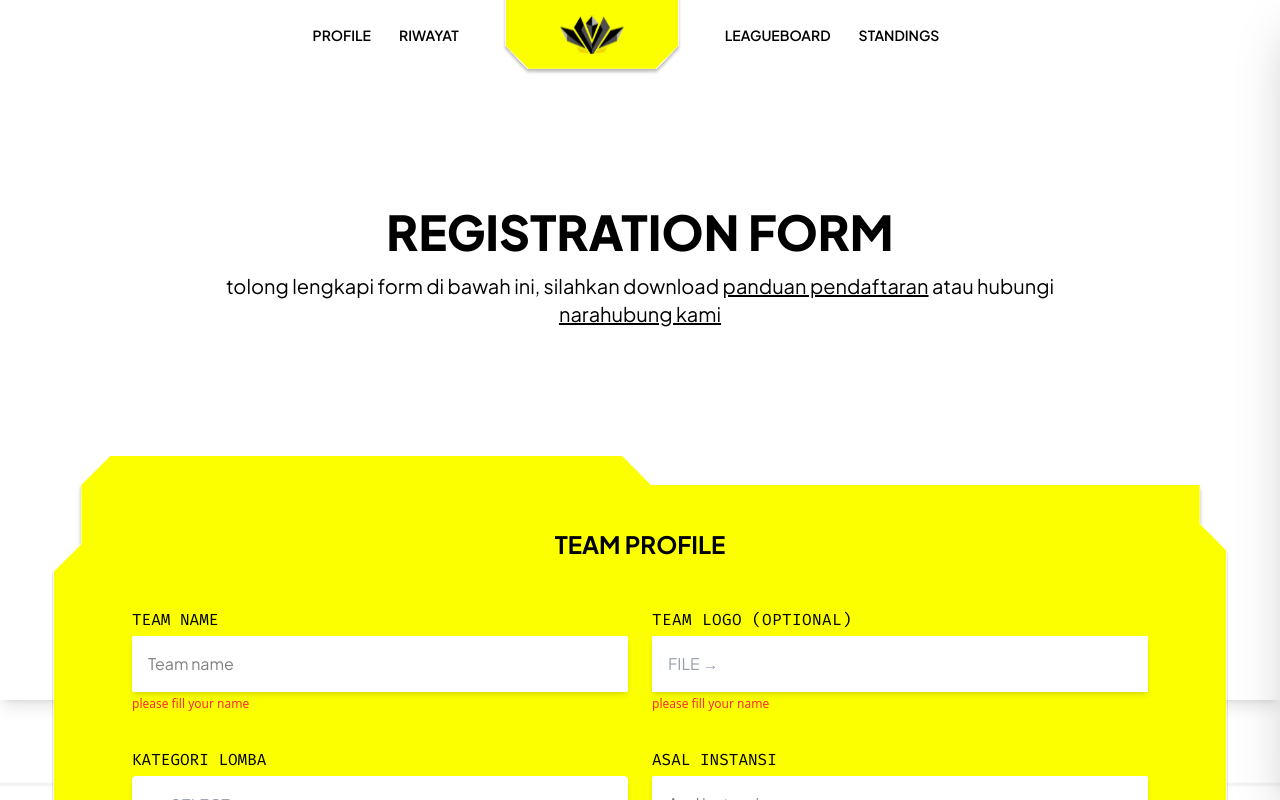
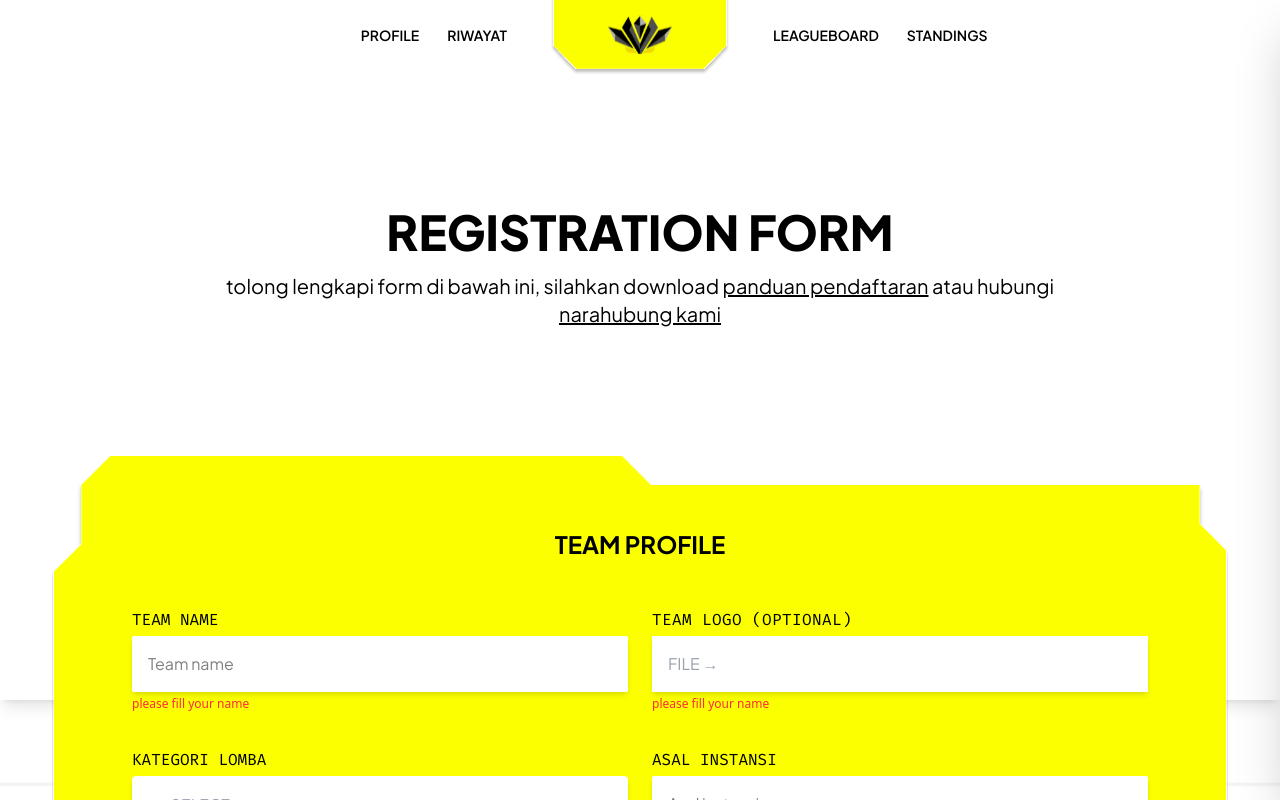
Before and after one commit to Dinus-Robotic-Club/fe-roboco, a Next.js app: page /dashboard/register in a window 1280 px wide. Shown: the top 800 px of the page. Built offline with nearby package versions, Linux system fonts and the light colour scheme.

Commit message:
fix : navbar logo center

```diff
--- a/component/ui/Navbar.tsx
+++ b/component/ui/Navbar.tsx
@@ -29,7 +29,7 @@ function Navbar({ left, right }: NavData) {
         scrolled ? "bg-white shadow-md" : "bg-transparent"
       }`}
     >
-      <div className="hidden md:flex gap-7 text-sm 2xl:text-base ">
+      <div className="hidden md:flex gap-4 lg:gap-7 text-sm 2xl:text-base w-full justify-end">
         {left.map((item) => (
           <a
             key={item.title}
@@ -42,7 +42,7 @@ function Navbar({ left, right }: NavData) {
           </a>
         ))}
       </div>
-      <div className="hidden md:flex relative w-[210px] items-center justify-center">
+      <div className="hidden md:flex relative min-w-[210px] items-center justify-center">
         <Image
           src="/bg-navbar.svg"
           alt="Background"
@@ -52,7 +52,7 @@ function Navbar({ left, right }: NavData) {
         />
         <Image src="/logo-only.svg" alt="Logo Only" width={40} height={40} className="absolute h-16 w-16" />
       </div>
-      <div className="hidden md:flex gap-7 text-sm 2xl:text-base">
+      <div className="hidden md:flex gap-4 lg:gap-7 text-sm 2xl:text-base w-full justify-start">
         {right.map((item) => (
           <a
             key={item.title}
@@ -65,8 +65,8 @@ function Navbar({ left, right }: NavData) {
           </a>
         ))}
       </div>
-      <a href={pathname} className="">
-        <Image src="/logo-only.svg" alt="logo" width={55} height={55} className="h-9 w-auto md:hidden block" />
+      <a href={pathname} className="md:hidden block">
+        <Image src="/logo-only.svg" alt="logo" width={55} height={55} className="h-9 w-auto " />
       </a>
 
       <FiAlignRight className="w-9 h-9 md:hidden block" onClick={toggleMenu} />
```
